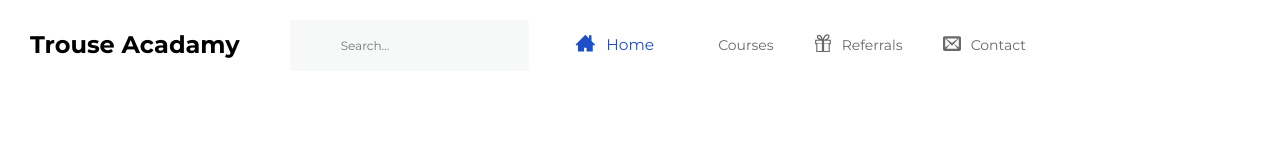
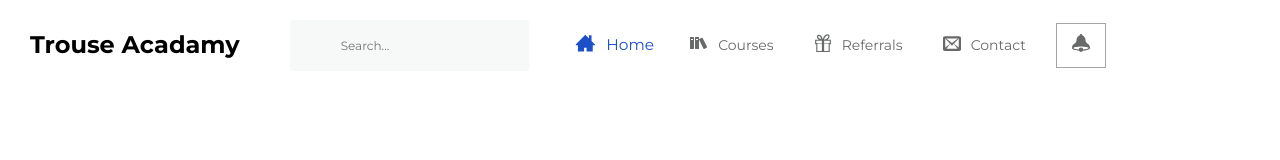
Before and after one commit to nursh/Trouse-Acadamy, a website: page index.html in a window 1280 px wide. Drawn offline with Linux system fonts and the light colour scheme.

Commit message:
Added notification

```diff
--- a/index.html
+++ b/index.html
@@ -61,6 +61,12 @@
         </ul>
       </nav>
 
+      <div class="notification">
+        <svg class="notification__icon">
+          <use xlink:href="img/sprite.svg#icon-bell"></use>
+        </svg>
+      </div>
+
     </header>
   </body>
 </html>
--- /dev/null
+++ b/sass/components/_notification.scss
@@ -0,0 +1,12 @@
+.notification {
+  align-self: center;
+  border: .01rem solid $grey-light;
+  padding: 1rem 1.5rem;
+  margin-left: 3rem;
+
+  &__icon {
+    height: 1.8rem;
+    width: 1.8rem;
+    fill: $grey-dark;
+  }
+}
--- a/sass/main.scss
+++ b/sass/main.scss
@@ -4,5 +4,6 @@
 
 @import "components/search";
 @import "components/navigation";
+@import "components/notification";
 
 @import "layout/header";
```
Also changed, not shown: css/style.css.
